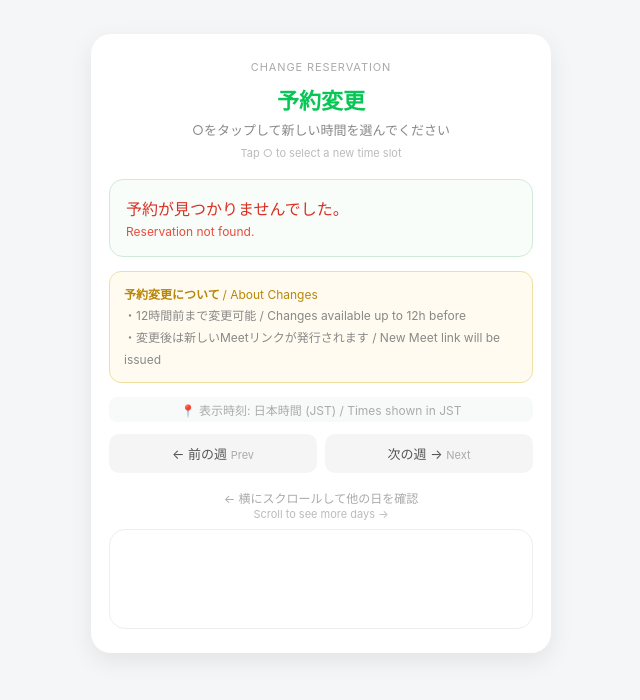
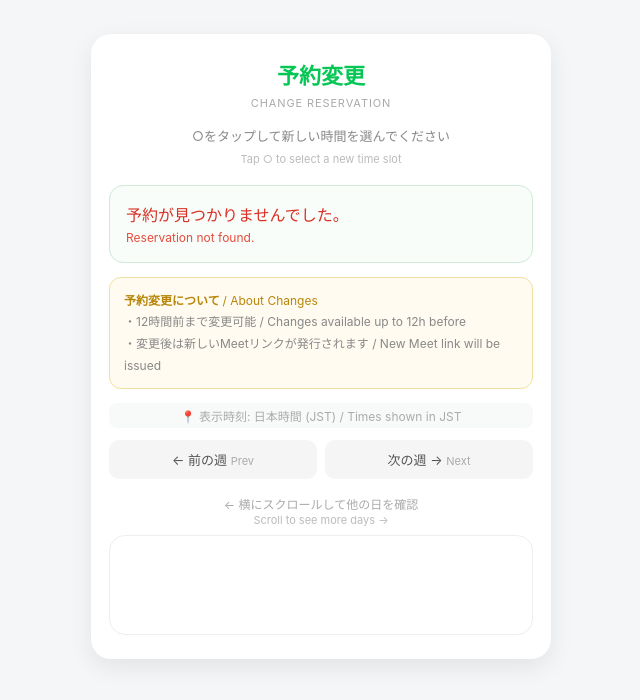
Before and after one commit to mimimimimimi-de/ami-app, a website: page change.html in a window 1280 px wide. Shown: the whole page, without its empty margins (319-959 px from the left). Drawn offline with Linux system fonts and the light colour scheme.

Commit message:
Add files via upload

```diff
--- a/change.html
+++ b/change.html
@@ -271,8 +271,8 @@
 <div class="container">
 
   <div class="card" id="changeCard">
-    <p style="font-size:11px;color:#aaa;letter-spacing:0.08em;text-transform:uppercase;text-align:center;margin:0 0 6px;" id="changeTitleSub">Change Reservation</p>
     <h2>予約変更</h2>
+    <p style="font-size:11px;color:#aaa;letter-spacing:0.08em;text-transform:uppercase;text-align:center;margin:4px 0 12px;" id="changeTitleSub">Change Reservation</p>
     <p style="font-size:13px;color:#888;margin:4px 0 16px;text-align:center;">○をタップして新しい時間を選んでください<br><span id="changeTapSub" style="font-size:11px;color:#bbb;">Tap ○ to select a new time slot</span></p>
 
     <div style="background:#f8fdf9;border:0.5px solid #d0ead8;border-radius:14px;padding:16px;margin-bottom:14px;" id="reservationInfo">
```
